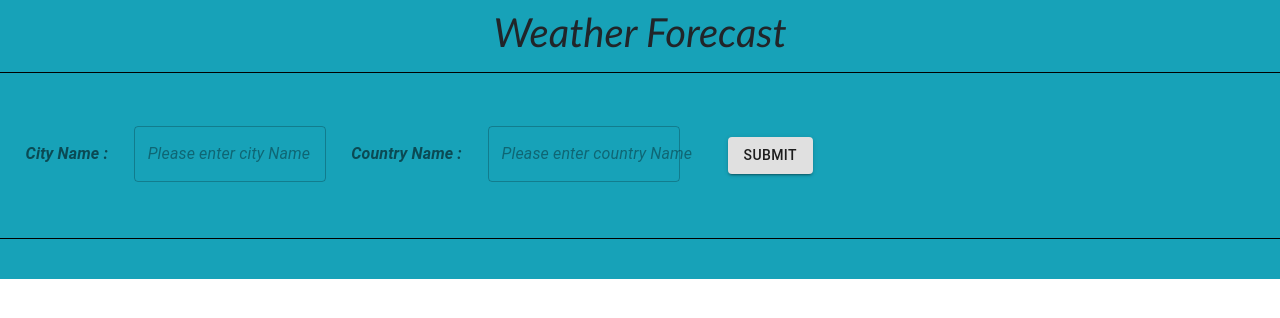
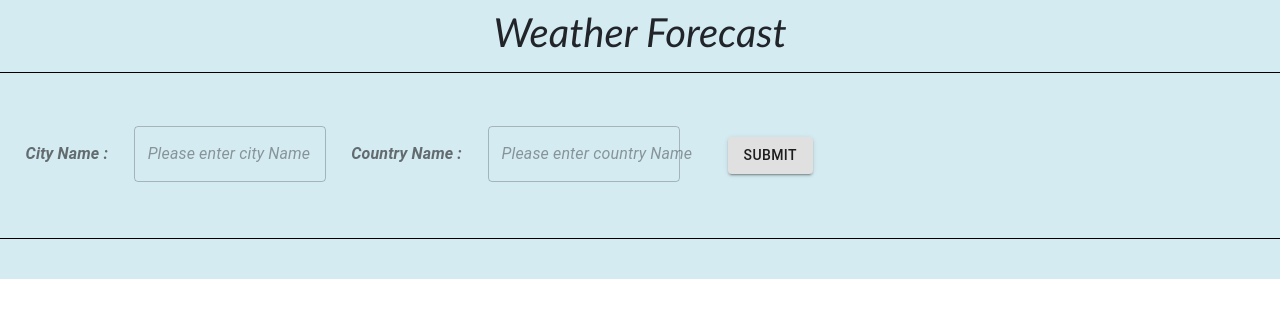
Before and after one commit to Tuljaa/weather_report_redux, a React (Create React App) app: page / in a window 1280 px wide. Shown: the top 318 px of the page. Built offline with nearby package versions, Linux system fonts and the light colour scheme.

Commit message:
Project Completed

```diff
--- a/src/App.js
+++ b/src/App.js
@@ -2,8 +2,8 @@ import { OutlinedInput, InputLabel, Button } from '@material-ui/core';
 import React from "react";
 import { useSelector } from "react-redux";
 import { useDispatch } from "react-redux";
-import app from './css/App.css';
-import Weather from './Weather';
+import './css/App.css';
+import Weather from './components/Weather';
 
 const App =() => {
   const counter =  useSelector(state => state);
@@ -19,7 +19,7 @@ const App =() => {
 }
 
   return (
-    <div className="app bg-info d-inline-block" >
+    <div className="app d-inline-block" >
 
     <h1 className="m-2 text-center">Weather Forecast</h1>
     <hr></hr>
--- a/src/Weather.js
+++ b/src/components/Weather.js
@@ -1,7 +1,7 @@
 import React from "react";
 import { useSelector } from "react-redux";
-import cloudy from '../src/resources/images/cloudy.png';
-import day_night from '../src/resources/images/day-and-night.png'
+import cloudy from '../resources/images/cloudy.png';
+import day_night from '../resources/images/day-and-night.png'
 
 const Weather =() => {
 
--- a/src/css/App.css
+++ b/src/css/App.css
@@ -1,4 +1,5 @@
 .app {
+  background-color: #1793b82e;
   height: 100%;
   width: 100%;
   font-style: oblique;
```
Also changed, not shown: 1 other file (tests, documents, lock files or other folders).
